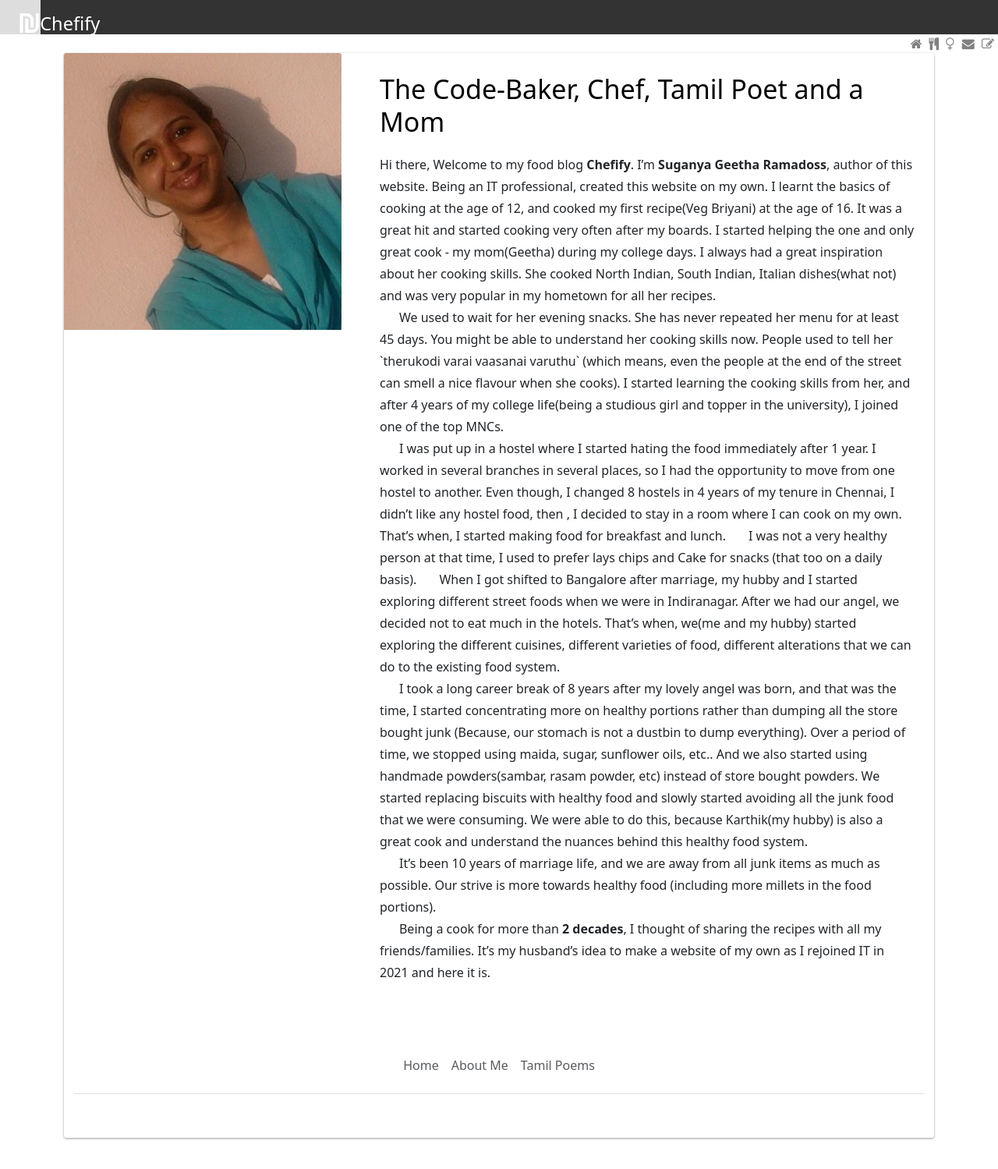
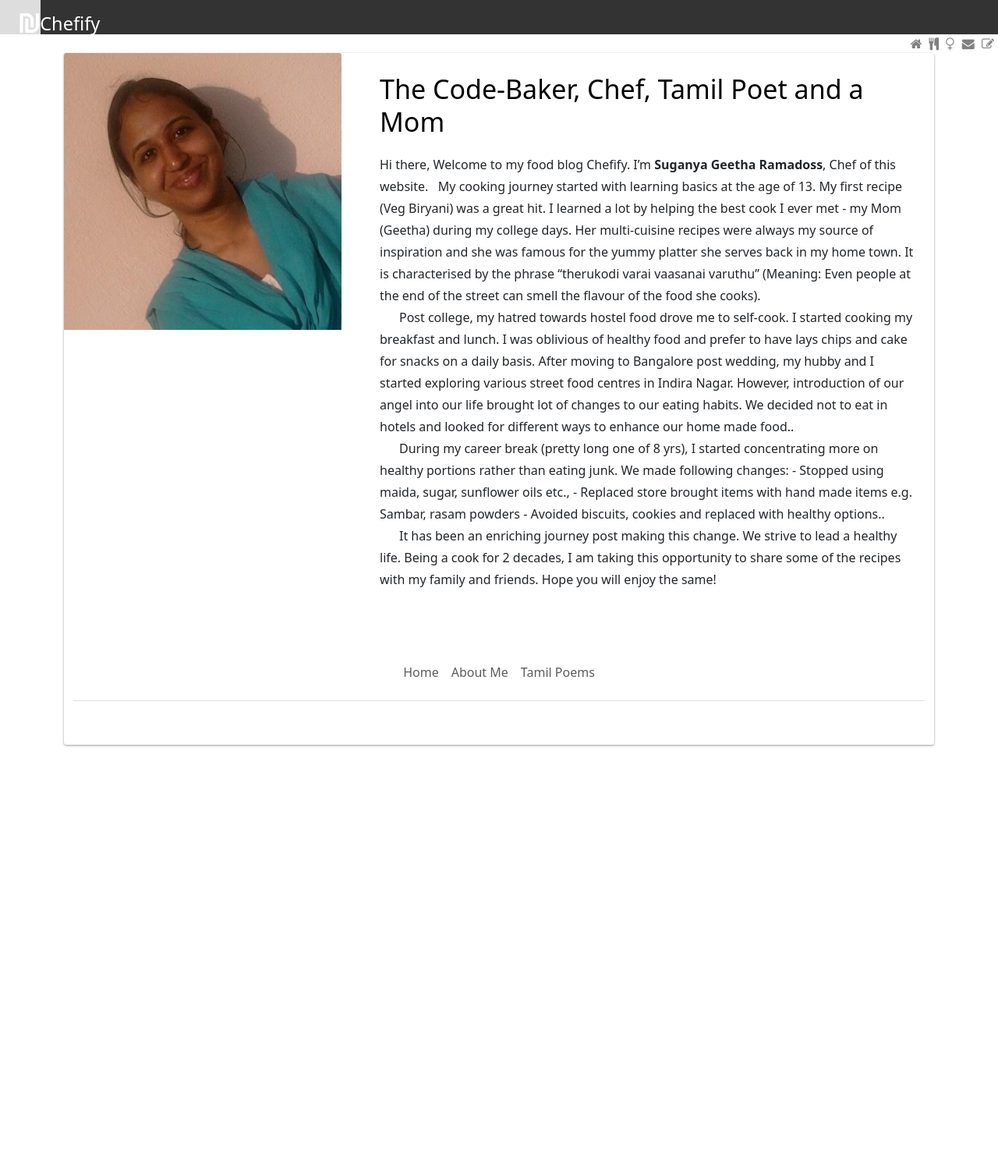
Before and after one commit to Sugandoss/sugan-recipes, a Flask app: page /aboutme in a window 1280 px wide. Shown: the whole page at 78% size. After the commit the page ends 958 px from the top, so only its background shows below. Run offline with Flask 3, Linux system fonts and the light colour scheme.

Commit message:
Changed html files and requirements file

```diff
--- a/requirements.txt
+++ b/requirements.txt
@@ -1,2 +1,3 @@
 Flask
 gunicorn
+sqlalchemy
--- a/templates/aboutme.html
+++ b/templates/aboutme.html
@@ -1,3 +1,4 @@
+<!-- This is the aboutme page -->
 <html>
   <head>
     <title class="text-center"> Chefify </title>
@@ -253,29 +254,23 @@
                 <div class="col-xs-12 col-sm-7 col-md-7 col-lg-8">
                     <div class="caption">
                         <h3 class="md-heading" style="color:black">The Code-Baker, Chef, Tamil Poet and a Mom</h3>
-                        <p> Hi there, Welcome to my food blog <b>Chefify</b>. I’m <b>Suganya Geetha Ramadoss</b>, author of this website. Being an IT professional, created this website on my own.
-I learnt the basics of cooking at the age of 12, and cooked my first recipe(Veg Briyani) at the age of 16. It was a great hit and started cooking very often after my boards. I started helping the one and only great cook - my mom(Geetha) during my college days. I always had a great inspiration about her cooking skills. She cooked North Indian, South Indian, Italian dishes(what not) and was very popular in my hometown for all her recipes.</br>
-                      &nbsp;&nbsp;&nbsp;&nbsp;&nbsp;  We used to wait for her evening snacks. She has never repeated her menu for at least 45 days. You might be able to understand her cooking skills now. People used to tell her `therukodi varai vaasanai varuthu` (which means, even the people at the end of the street can smell a nice flavour when she cooks).
-                       I started learning the cooking skills from her, and after 4 years of my college life(being a studious girl and topper in the university), I joined one of the top MNCs.</br>
+                        <p> Hi there, Welcome to my food blog Chefify. I’m <b>Suganya Geetha Ramadoss</b>, Chef of this website. &nbsp;
 
-            &nbsp;&nbsp;&nbsp;&nbsp;&nbsp;  I was put up in a hostel where I started hating the food immediately after 1 year. I worked in several branches in several places, so I had the opportunity to move from one hostel to another.  Even though, I changed 8 hostels in 4 years of my tenure in Chennai, I didn’t like any hostel food, then , I decided to stay in a room where I can cook on my own. That’s when, I started making food for breakfast and lunch.
-             &nbsp;&nbsp;&nbsp;&nbsp;&nbsp; I was not a very healthy person at that time, I used to prefer lays chips and Cake for snacks (that too on a daily basis).
+My cooking journey started with learning basics at the age of 13. My first recipe (Veg Biryani) was a great hit. I learned a lot by helping the best cook I ever met - my Mom (Geetha) during my college days. Her multi-cuisine recipes were always my source of inspiration and she was famous for the yummy platter she serves back in my home town. It is characterised by the phrase “therukodi varai vaasanai varuthu” (Meaning: Even people at the end of the street can smell the flavour of the food she cooks). </br>
+                      &nbsp;&nbsp;&nbsp;&nbsp;&nbsp;  Post college, my hatred towards hostel food drove me to self-cook. I started cooking my breakfast and lunch. I was oblivious of healthy food and prefer to have lays chips and cake for snacks on a daily basis. After moving to Bangalore post wedding, my hubby and I started exploring various street food centres in Indira Nagar. However, introduction of our angel into our life brought lot of changes to our eating habits. We decided not to eat in hotels and looked for different ways to enhance our home made food..</br>
 
-           &nbsp;&nbsp;&nbsp;&nbsp;&nbsp;   When I got shifted to Bangalore after marriage, my hubby and I started exploring different street foods when we were in Indiranagar. After we had our angel, we decided not to eat much in the hotels. That’s when, we(me and my hubby) started exploring the different cuisines, different varieties of food, different alterations that we can do to the existing food system.</br>
+              &nbsp;&nbsp;&nbsp;&nbsp;&nbsp; During my career break (pretty long one of 8 yrs), I started concentrating more on healthy portions rather than eating junk. We made following changes:
+- Stopped using maida, sugar, sunflower oils etc.,
+- Replaced store brought items with hand made items e.g. Sambar, rasam powders
+- Avoided biscuits, cookies and replaced with healthy options..</br>
 
-              &nbsp;&nbsp;&nbsp;&nbsp;&nbsp; I took a long career break of 8 years after my lovely angel was born, and that was the time, I started concentrating more on healthy portions rather than dumping all the store bought junk (Because, our stomach is not a dustbin to dump everything). Over a period of time, we stopped using maida, sugar, sunflower oils, etc.. And we also started using handmade powders(sambar, rasam powder, etc) instead of store bought powders. We started replacing biscuits with healthy food and slowly started avoiding all the junk food that we were consuming. We were able to do this, because Karthik(my hubby) is also a great cook and understand the nuances behind this healthy food system.</br>
-
-             &nbsp;&nbsp;&nbsp;&nbsp;&nbsp; It’s been 10 years of marriage life, and we are away from all junk items as much as possible. Our strive is more towards healthy food (including more millets in the food portions).</br>
-             &nbsp;&nbsp;&nbsp;&nbsp;&nbsp; Being a cook for more than <b>2 decades</b>, I thought of sharing the recipes with all my friends/families. It’s my husband’s idea to make a website of my own as I rejoined IT in 2021 and here it is. </p>
- </div>
+             &nbsp;&nbsp;&nbsp;&nbsp;&nbsp; It has been an enriching journey post making this change. We strive to lead a healthy life. Being a cook for 2 decades, I am taking this opportunity to share some of the recipes with my family and friends. Hope you will enjoy the same! </p>
+</div>
 </div>
 </div>
 {% include 'footer.html' %}
 </article>
 </div>
-
 </div>
-
 </body>
-
 </html>
--- a/templates/tamilpoems.html
+++ b/templates/tamilpoems.html
@@ -252,7 +252,7 @@
                 </div>
                 <div class="col-xs-12 col-sm-7 col-md-7 col-lg-8">
                     <div class="caption">
-                        <h4 class="md-heading" style="color:black">Started writing Tamil Poems at the age of 16 and have written more than 250+ poems so far.  Also, released 3 poem books. Some are here for you !!</h4>
+                        <p>Started writing Tamil Poems at the age of 16 and have written more than 250+ poems so far.  Also, released 3 poem books. Some are here for you !!</p>
                         <p> <b>என் முதல் படைப்பு</b><br>
 அம்மா என்பவள் தாய்!<br>
 அவள் கண்ணீர் விட்டால் நோய்!<br>
@@ -309,7 +309,5 @@
 </article>
 </div>
 </div>
-
 </body>
-
 </html>
```
